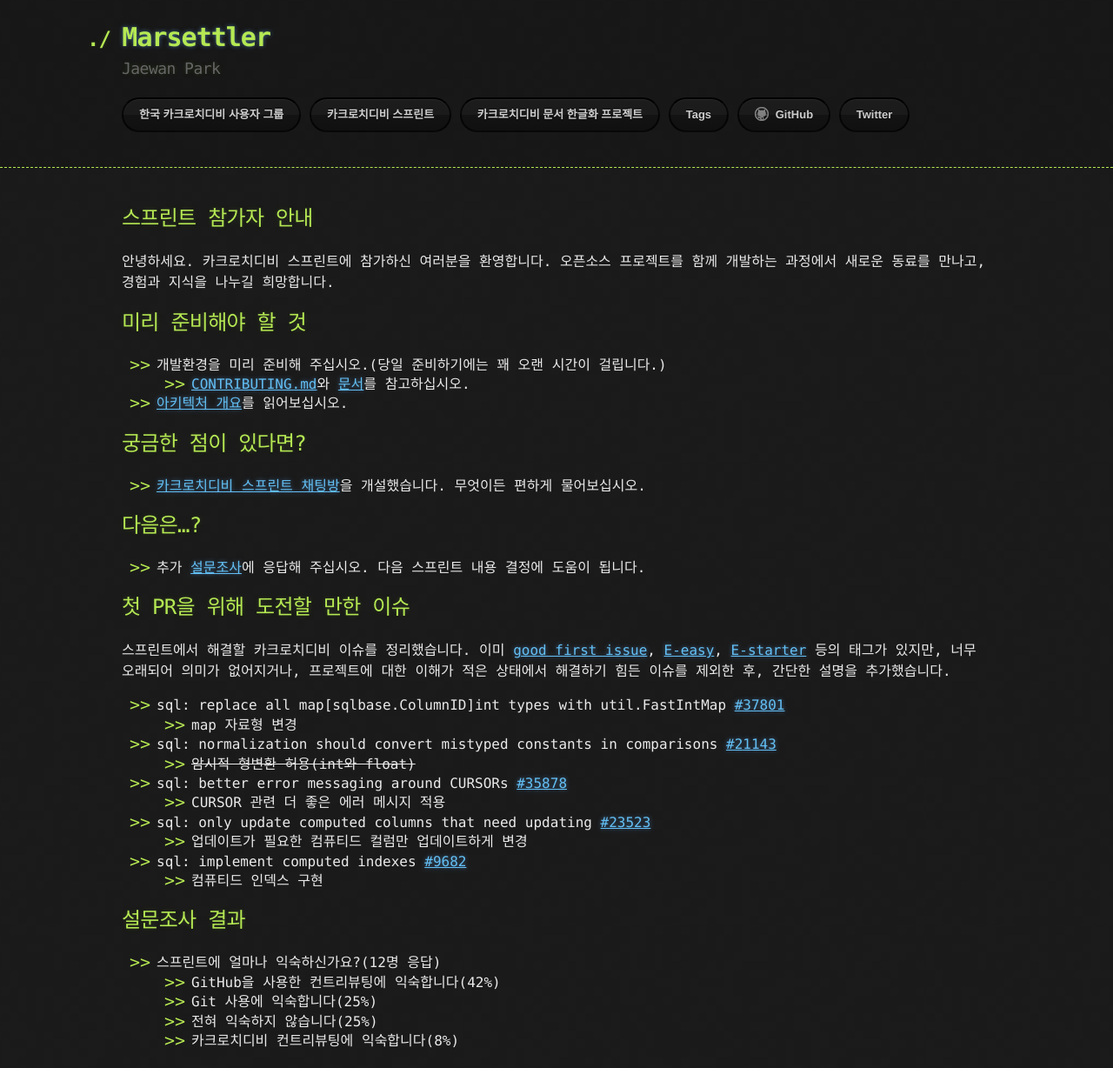
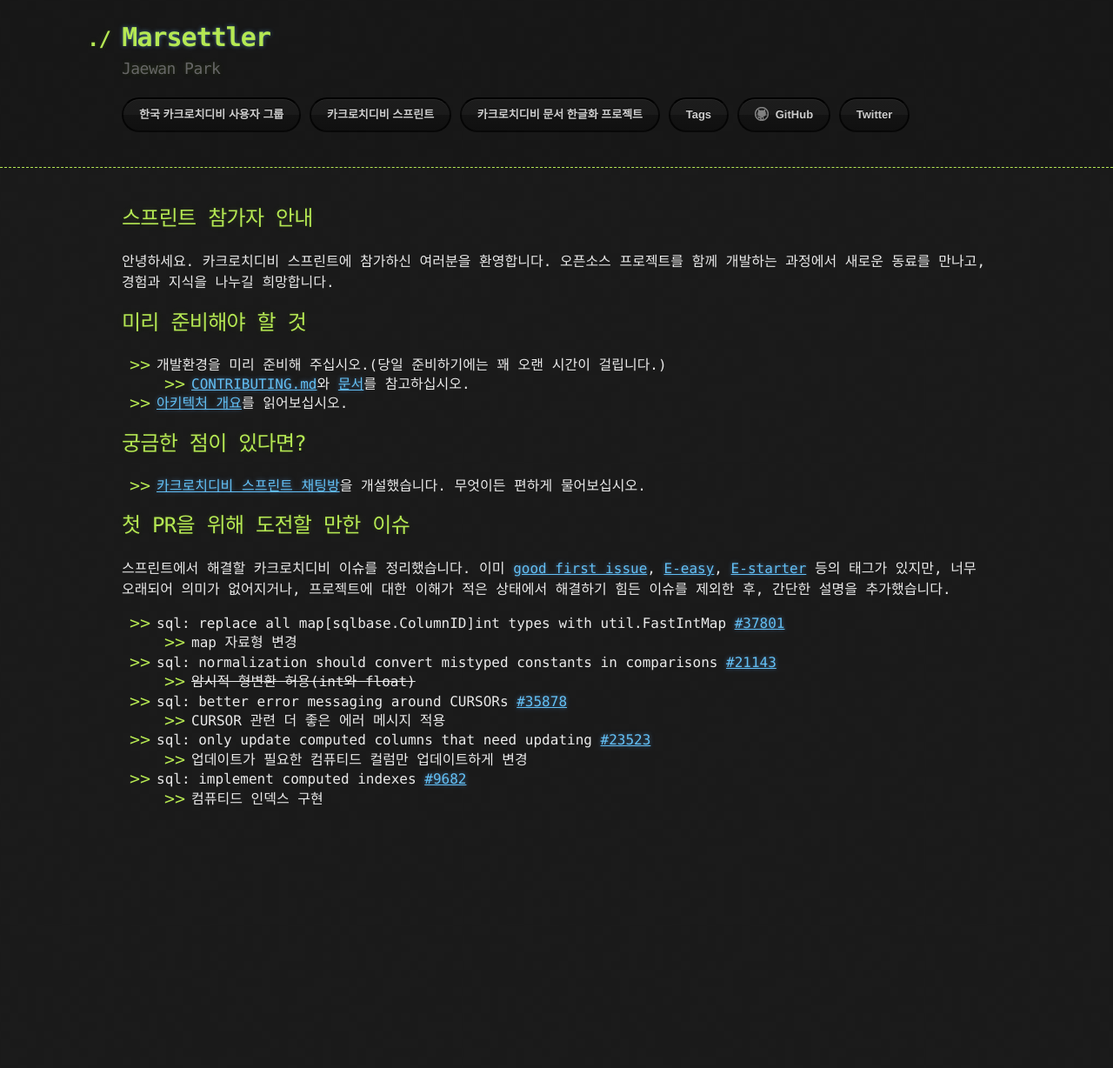
Before and after one commit to hueypark/hueypark.github.io, a Jekyll site: the page built from sprint.md, in a window 1280 px wide. Shown: the whole page at 87% size. Built offline with Jekyll 4.4.1, drawn with Linux system fonts in a browser that asks for light colours; after the commit the page ends 950 px from its top, so only the background shows below that.

Commit message:
Update sprint.md

```diff
--- a/sprint.md
+++ b/sprint.md
@@ -18,9 +18,6 @@
 
 - [카크로치디비 스프린트 채팅방](https://gitter.im/koreacockroachdb/community)을 개설했습니다. 무엇이든 편하게 물어보십시오.
 
-## 다음은...?
-- 추가 [설문조사](https://app.sli.do/event/2f6dv2wk/live/polls)에 응답해 주십시오. 다음 스프린트 내용 결정에 도움이 됩니다.
-
 ## 첫 PR을 위해 도전할 만한 이슈
 
 스프린트에서 해결할 카크로치디비 이슈를 정리했습니다. 이미 [good first issue](https://github.com/cockroachdb/cockroach/issues?q=is%3Aopen+is%3Aissue+label%3A%22good+first+issue%22), [E-easy](https://github.com/cockroachdb/cockroach/issues?q=is%3Aopen+is%3Aissue+label%3AE-easy), [E-starter](https://github.com/cockroachdb/cockroach/issues?q=is%3Aissue+is%3Aopen+label%3AE-starter) 등의 태그가 있지만, 너무 오래되어 의미가 없어지거나, 프로젝트에 대한 이해가 적은 상태에서 해결하기 힘든 이슈를 제외한 후, 간단한 설명을 추가했습니다.
@@ -35,11 +32,3 @@
 	- 업데이트가 필요한 컴퓨티드 컬럼만 업데이트하게 변경
 - sql: implement computed indexes [#9682](https://github.com/cockroachdb/cockroach/issues/9682)
 	- 컴퓨티드 인덱스 구현
-
-## 설문조사 결과
-
-- 스프린트에 얼마나 익숙하신가요?(12명 응답)
-	- GitHub을 사용한 컨트리뷰팅에 익숙합니다(42%)
-	- Git 사용에 익숙합니다(25%)
-	- 전혀 익숙하지 않습니다(25%)
-	- 카크로치디비 컨트리뷰팅에 익숙합니다(8%)
```
